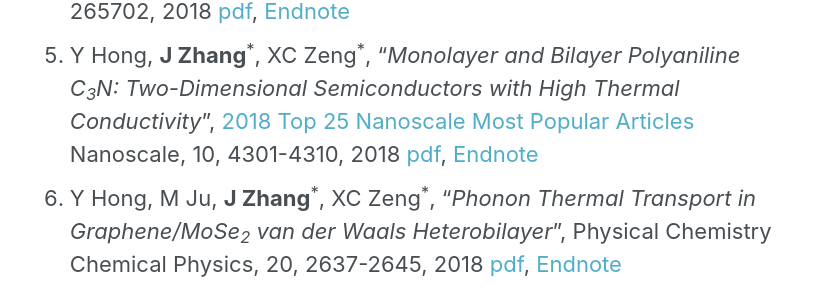
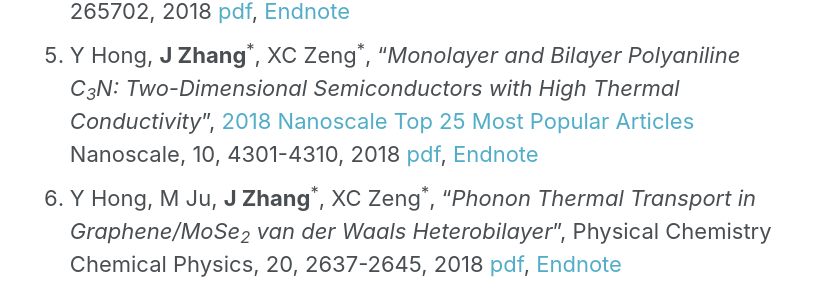
Before and after one commit to JingchaoZhang/JingchaoZhang.github.io, a Jekyll site: the page built from _pages/publications.md, in a window 1280 px wide and 900 px high, scrolled down 572 px. Shown: the part 152-446 px from the top of the window, without its empty margins (254-1077 px from the left). Built offline with Jekyll 4.4.1, drawn with Linux system fonts in a browser that asks for light colours; some of the changed text lies outside the part shown.

Commit message:
Update publications.md

```diff
--- a/_pages/publications.md
+++ b/_pages/publications.md
@@ -11,7 +11,7 @@ author_profile: false
 1. D Han, X Wang<sup>\*</sup>, W Ding, Y Chen, **J Zhang**, G Xin, L Cheng<sup>\*</sup>, "_Phonon thermal conduction in a graphene-C<sub>3</sub>N heterobilayer using molecular dynamics simulations_", Nanotechnology, 30, 075403, 2018 [pdf](https://drive.google.com/uc?export=download&id=1NrZk_BFOK1-de00kWBua7Egqhpz31fYA), [Endnote](https://drive.google.com/uc?export=download&id=10pyX0IA0xN29_HcFoLM-KpDwTJE6TqK5)
 1. Y Hong, Z Zhang, **J Zhang**<sup>\*</sup>, XC Zeng<sup>\*</sup>, "_Machine Learning and Artificial Neural Network Prediction of Interfacial Thermal Resistance between Graphene and Hexagonal Boron Nitride_", Nanoscale, 10, 19092-19099, 2018 [pdf](https://drive.google.com/file/d/1-mUKthEzCdohvYXtTj_1QzqLwKe0oGZ5/view?usp=sharing), [Endnote](https://drive.google.com/uc?export=download&id=1R_SUDPaCgP0ktp5DMrVbTy_ge3qJPbnB)
 1. M Han, Y Xie, J Liu, **J Zhang**, X Wang<sup>\*</sup>, "_Significantly Reduced c-axis Thermal Diffusivity of Graphene-based Papers_", Nanotechnology, 29, 265702, 2018 [pdf](https://drive.google.com/file/d/12vrbAVAE5yhElxyaysbJXoMcDQT0xEQ_/view?usp=sharing), [Endnote](https://drive.google.com/uc?export=download&id=1Ouoij_GYguDGWXZuTTO84psoiOwbHc_T)
-1. Y Hong, **J Zhang**<sup>\*</sup>, XC Zeng<sup>\*</sup>, "_Monolayer and Bilayer Polyaniline C<sub>3</sub>N: Two-Dimensional Semiconductors with High Thermal Conductivity_", [2018 Top 25 Nanoscale Most Popular Articles](https://pubs.rsc.org/en/journals/articlecollectionlanding?sercode=nr&themeid=31c9ba37-cf30-4c21-ba9c-e9a271e57f9d) Nanoscale, 10, 4301-4310, 2018 [pdf](https://drive.google.com/file/d/1sECnbFaP6Q1bmvQS4k0AjIOJqxok746I/view?usp=sharing), [Endnote](https://drive.google.com/uc?export=download&id=1jf9Iogo4rfKyCTQ59URn5FTgJBhz5HKs)
+1. Y Hong, **J Zhang**<sup>\*</sup>, XC Zeng<sup>\*</sup>, "_Monolayer and Bilayer Polyaniline C<sub>3</sub>N: Two-Dimensional Semiconductors with High Thermal Conductivity_", [2018 Nanoscale Top 25 Most Popular Articles](https://pubs.rsc.org/en/journals/articlecollectionlanding?sercode=nr&themeid=31c9ba37-cf30-4c21-ba9c-e9a271e57f9d) Nanoscale, 10, 4301-4310, 2018 [pdf](https://drive.google.com/file/d/1sECnbFaP6Q1bmvQS4k0AjIOJqxok746I/view?usp=sharing), [Endnote](https://drive.google.com/uc?export=download&id=1jf9Iogo4rfKyCTQ59URn5FTgJBhz5HKs)
 1. Y Hong, M Ju, **J Zhang**<sup>\*</sup>, XC Zeng<sup>\*</sup>, "_Phonon Thermal Transport in Graphene/MoSe<sub>2</sub> van der Waals Heterobilayer_", Physical Chemistry Chemical Physics, 20, 2637-2645, 2018 [pdf](https://drive.google.com/file/d/1k5u2lq0edLLrHe_thXeGPViDP6baNOrH/view?usp=sharing), [Endnote](https://drive.google.com/uc?export=download&id=1ZJy2oPJVW0wXyWCvhVaUJGBgGGVWsfaS)
 1. C Li, **J Zhang**, Q Xiong, G Lorenzini, Y Yue<sup>\*</sup>, "_pH Effect on Thermal Response of Fluorescence Spectroscopy of Graphene Quantum Dots for Nanoscale Thermal Characterization_", Journal of Engineering Thermophysics, 27, 345-356, 2018 [pdf](https://drive.google.com/file/d/1R1N-KGnhD7UPU06m2MSYLUQ8nT3JAs9P/view?usp=sharing), [Endnote](https://drive.google.com/uc?export=download&id=1c9logNPOfu6yaEtHhQZ_bUylHyxlqhzJ)
 1. Y Hong, **J Zhang**<sup>\*</sup>, XC Zeng<sup>\*</sup>, "_Thermal Transport in Phosphorene and Phosphorene-Based Materials: A Review on Numerical Studies_", Chinese Physics B, 27, 036501, 2018 [pdf](https://drive.google.com/file/d/1u7typxe5JFBIy2WccJqppn1kRMj4wYIm/view?usp=sharing), [Endnote](https://drive.google.com/file/d/1CxkO24HUgqpOblC6TBfQn3nw24VWJmBv/view?usp=sharing)
```
Also changed, not shown: other parts of _pages/publications.md (+1 -1 lines).
